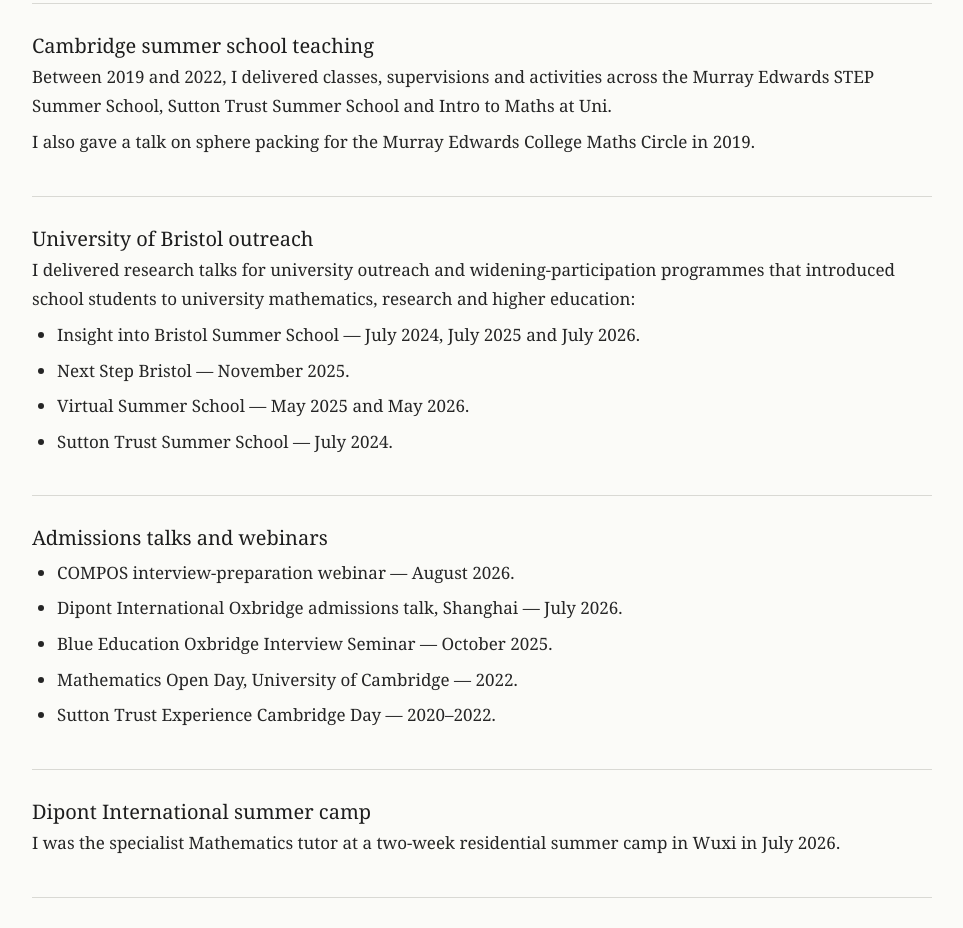
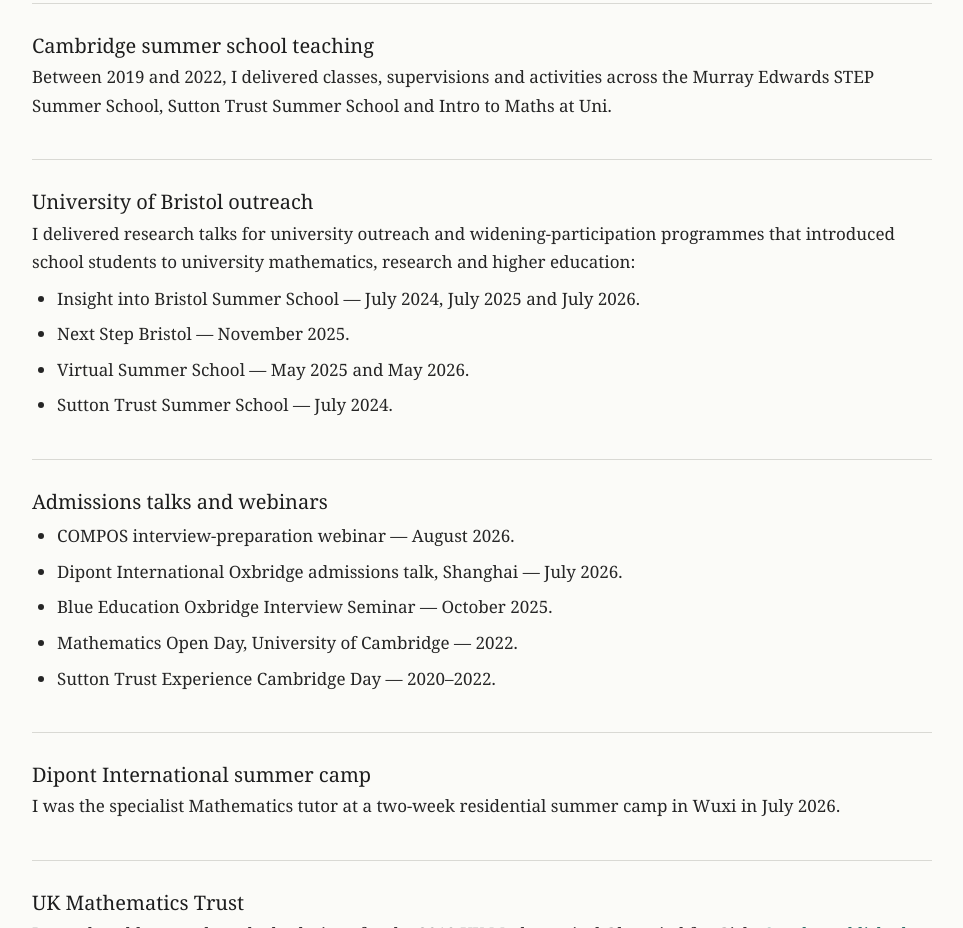
Before and after one commit to arijasadmaths-sudo/arij-asad-academic-pages, a plain HTML site: page outreach/index.html in a window 1280 px wide. Shown: the part 1053-1981 px from the top of the page, without its empty margins (158-1121 px from the left). Drawn offline with Linux system fonts and the light colour scheme.

Commit message:
Remove undergraduate cohort talk from outreach

```diff
--- a/outreach/index.html
+++ b/outreach/index.html
@@ -26,7 +26,6 @@
       <section class="programme">
         <h3>Cambridge summer school teaching</h3>
         <p>Between 2019 and 2022, I delivered classes, supervisions and activities across the Murray Edwards STEP Summer School, Sutton Trust Summer School and Intro to Maths at Uni.</p>
-        <p>I also gave a talk on sphere packing for the Murray Edwards College Maths Circle in 2019.</p>
       </section>
       <section class="programme">
         <h3>University of Bristol outreach</h3>
```
